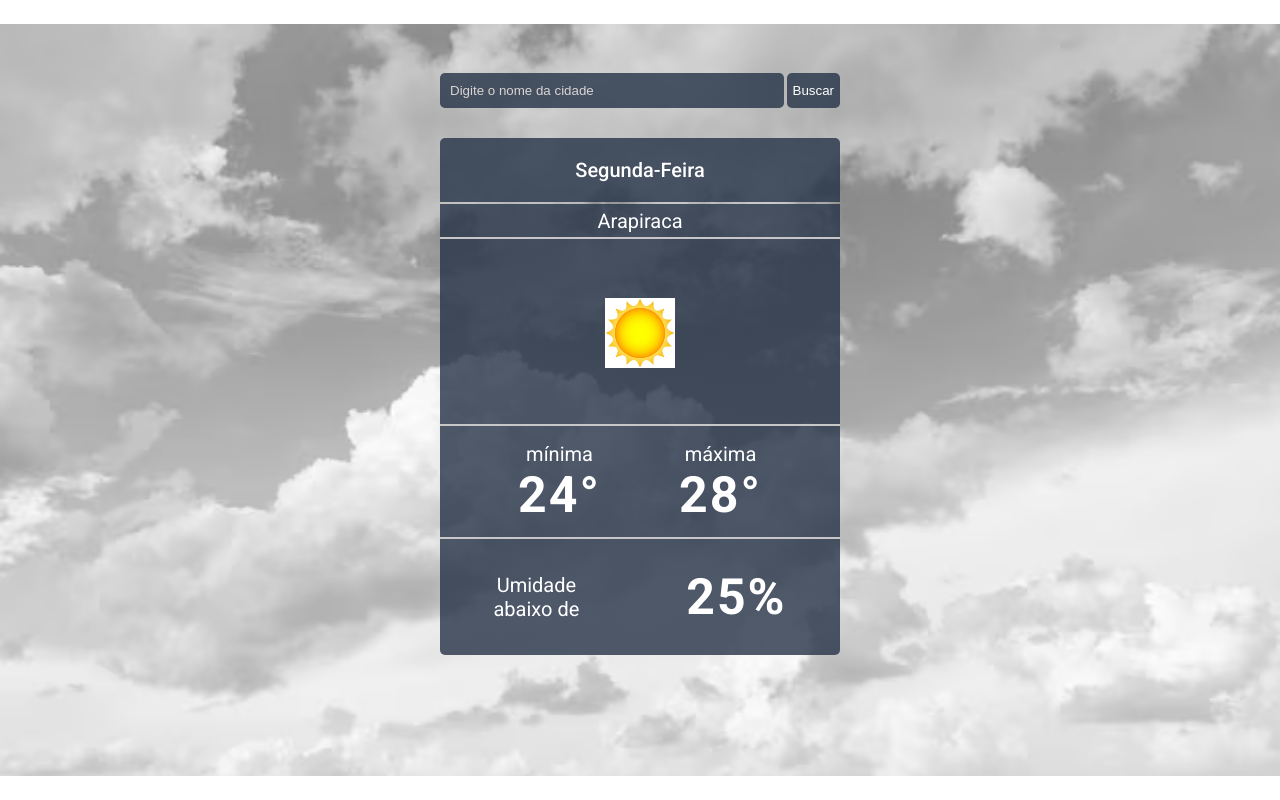
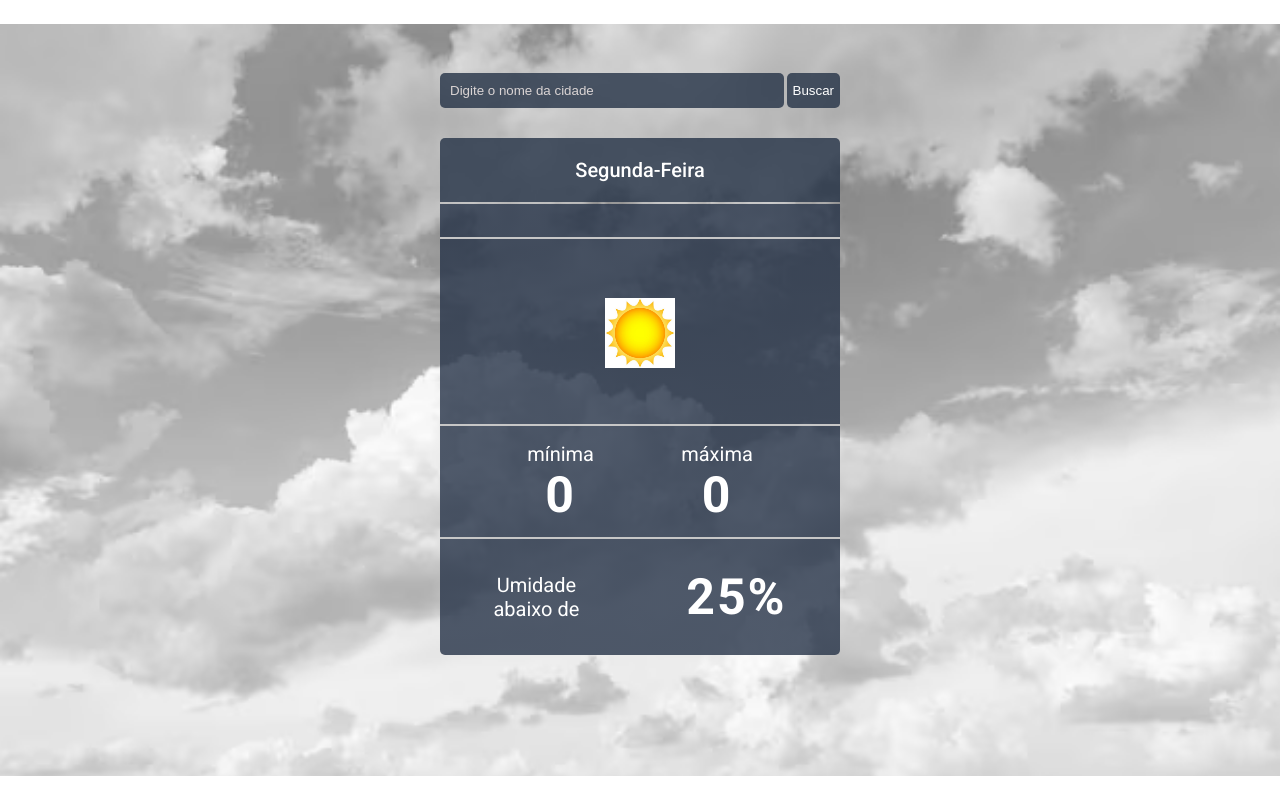
Before and after one commit to henriquealmeida06/sistema_clima_do_tempo, a React (Create React App) app: page / in a window 1280 px wide. Built offline with nearby package versions, Linux system fonts and the light colour scheme.

Commit message:
Incluindo API

```diff
--- a/package.json
+++ b/package.json
@@ -6,6 +6,7 @@
     "@testing-library/jest-dom": "^5.17.0",
     "@testing-library/react": "^13.4.0",
     "@testing-library/user-event": "^13.5.0",
+    "axios": "^1.5.1",
     "react": "^18.2.0",
     "react-dom": "^18.2.0",
     "react-scripts": "5.0.1",
--- a/src/pages/PrevisaoDoTempo.js
+++ b/src/pages/PrevisaoDoTempo.js
@@ -1,12 +1,41 @@
 import styles from './PrevisaoDoTempo.module.css'
 import LogoSol from './../assets/img/img_sol.jpg'
+import {useState} from 'react'
 
 function PrevisaoDoTempo(){
+
+    const [inputCidade, setInputCidade] = useState('')
+    const [cidade, setCidade] = useState('')
+    const [dadosClima, setDadosClima] = useState()
+    const [tempMin, setTempMin] = useState(0)
+    const [tempMax, setTempMax] = useState(0)
+    const chaveApi = '848cc25d52bfcd91afbb3cd16913a623'
+
+
+    const buscarDados = async ()=>{
+        try{
+            const resposta = await fetch(
+                `https://api.openweathermap.org/data/2.5/weather?q=${inputCidade}&appid=${chaveApi}`
+            );
+            const dados = await resposta.json();
+
+            setDadosClima(dados);
+
+
+
+            setTempMax((dadosClima.main.temp_max-32)*5/9)
+        }catch(erro){
+            console.error('Houve um erro na obtenção dos dados da previsão')
+        }
+        setCidade(inputCidade)
+    }
+
+
     return(
         <div className={styles.containerPrincipal}>
             <div className={styles.inputButton}>
-            <input type="text" placeholder="Digite o nome da cidade"/>
-            <button>Buscar</button>
+            <input type="text" placeholder="Digite o nome da cidade" value={inputCidade} onChange={(e)=> setInputCidade(e.target.value)}/>
+            <button onClick={buscarDados}>Buscar</button>
             </div>
             <div className={styles.divDiaAtual}>
                 <p>Segunda-Feira</p>
@@ -14,7 +43,7 @@ function PrevisaoDoTempo(){
             </div>
             <div className={styles.containerSecundario}>
                 <div className={styles.divCidade}>
-                    <p>Arapiraca</p>
+                    <p>{cidade}</p>
 
                 </div>
                 <div className={styles.divSimboloClima}>
@@ -25,11 +54,11 @@ function PrevisaoDoTempo(){
                 <div className={styles.divMaxMin}>
                     <div>
                     <p className={styles.fontePadrao}>mínima</p>
-                    <p className={styles.fonteNumero}>24°</p>
+                    <p className={styles.fonteNumero}>{tempMin}</p>
                     </div>
                     <div>
                     <p className={styles.fontePadrao}>máxima</p>
-                    <p className={styles.fonteNumero}>28°</p>
+                    <p className={styles.fonteNumero}>{tempMax}</p>
                     </div>
 
                 </div>
```
Also changed, not shown: 1 other file (tests, documents, lock files or other folders).
